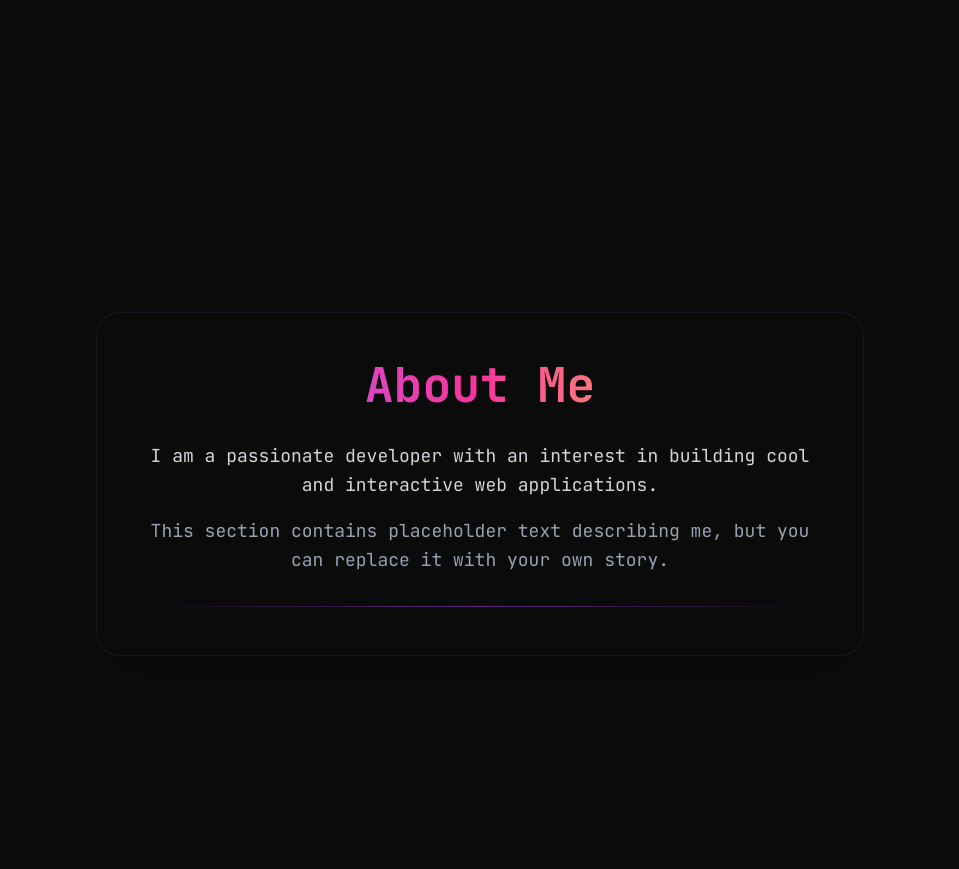
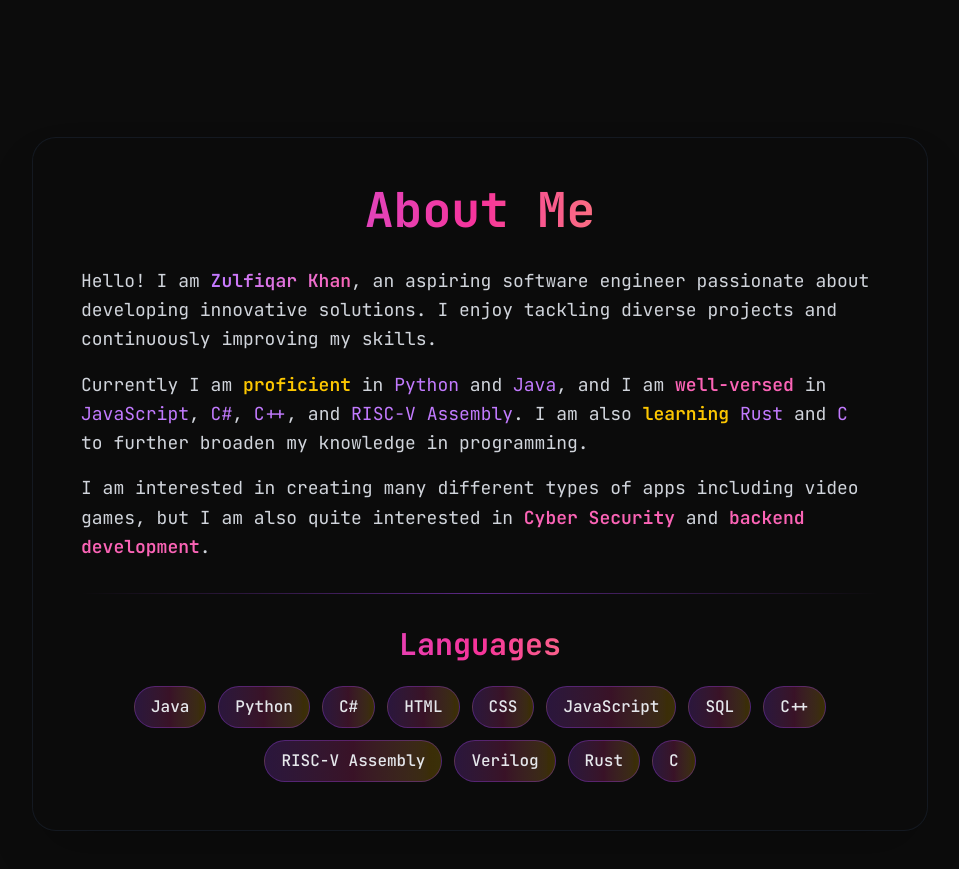
Before and after one commit to ZK-313/Website, a React (Vite) app: page / in a window 1280 px wide. Shown: the part 1580-2449 px from the top of the page, without its empty margins (160-1119 px from the left). Built offline with nearby package versions, Linux system fonts and the light colour scheme.

Commit message:
Edited about me section

```diff
--- a/src/components/About.jsx
+++ b/src/components/About.jsx
@@ -1,26 +1,19 @@
-// export default function About() {
-//   return (
-//     <section
-//       id="about"
-//       className="min-h-screen flex items-center justify-center px-8 py-16 bg-[#3d3d3d]"
-//     >
-//       {/* Panel with background over stars */}
-//       <div className="bg-[#0c0c0c]/80 backdrop-blur-sm p-8 rounded-2xl shadow-lg max-w-2xl text-center">
-//         <h2 className="text-4xl font-bold text-transparent bg-clip-text bg-gradient-to-r from-purple-500 via-pink-500 to-yellow-400 mb-6">
-//           About Me
-//         </h2>
-//         <p className="text-lg text-gray-300 leading-relaxed">
-//           I am a passionate developer with an interest in building cool and
-//           interactive web applications. This section contains placeholder text
-//           describing me, but you can replace it with your own story.
-//         </p>
-//       </div>
-//     </section>
-//   );
-// }
+import { motion } from "framer-motion";
 
-
-import { motion } from "framer-motion";
+const languages = [
+  "Java",
+  "Python",
+  "C#",
+  "HTML",
+  "CSS",
+  "JavaScript",
+  "SQL",
+  "C++",
+  "RISC-V Assembly",
+  "Verilog",
+  "Rust",
+  "C",
+];
 
 export default function About() {
   return (
@@ -34,40 +27,70 @@ export default function About() {
           whileInView={{ opacity: 1, y: 0 }}
           viewport={{ once: true, margin: "-100px" }}
           transition={{ duration: 0.6, ease: "easeOut" }}
-          className="bg-[#0c0c0c]/90 backdrop-blur-xl p-8 md:p-12 rounded-3xl shadow-2xl border border-gray-800/50 max-w-3xl text-center space-y-6"
+          className="bg-[#0c0c0c]/90 backdrop-blur-xl p-8 md:p-12 rounded-3xl shadow-2xl border border-gray-800/50 max-w-4xl w-full space-y-8"
         >
           <motion.h2
             initial={{ opacity: 0, scale: 0.9 }}
             whileInView={{ opacity: 1, scale: 1 }}
             viewport={{ once: true }}
             transition={{ duration: 0.5, delay: 0.2 }}
-            className="text-4xl md:text-5xl font-bold text-transparent bg-clip-text bg-gradient-to-r from-purple-500 via-pink-500 to-yellow-400 mb-8"
+            className="text-4xl md:text-5xl font-bold text-transparent bg-clip-text bg-gradient-to-r from-purple-500 via-pink-500 to-yellow-400 mb-8 text-center"
           >
             About Me
           </motion.h2>
-          <motion.p
+
+          <motion.div
             initial={{ opacity: 0 }}
             whileInView={{ opacity: 1 }}
             viewport={{ once: true }}
             transition={{ duration: 0.6, delay: 0.3 }}
-            className="text-base md:text-lg text-gray-300 leading-relaxed space-y-4"
+            className="text-base md:text-lg text-gray-300 leading-relaxed space-y-4 text-left"
           >
-            <span className="block mb-4">
-              I am a passionate developer with an interest in building cool and
-              interactive web applications.
-            </span>
-            <span className="block text-gray-400">
-              This section contains placeholder text
-              describing me, but you can replace it with your own story.
-            </span>
-          </motion.p>
+            <p className="mb-4">
+              Hello! I am <span className="text-transparent bg-clip-text bg-gradient-to-r from-purple-400 to-pink-400 font-semibold">Zulfiqar Khan</span>, an aspiring software engineer passionate about developing innovative solutions. I enjoy tackling diverse projects and continuously improving my skills.
+            </p>
+            <p className="mb-4">
+              Currently I am <span className="text-yellow-400 font-semibold">proficient</span> in <span className="text-purple-400">Python</span> and <span className="text-purple-400">Java</span>, and I am <span className="text-pink-400 font-semibold">well-versed</span> in <span className="text-purple-400">JavaScript</span>, <span className="text-purple-400">C#</span>, <span className="text-purple-400">C++</span>, and <span className="text-purple-400">RISC-V Assembly</span>. I am also <span className="text-yellow-400 font-semibold">learning</span> <span className="text-purple-400">Rust</span> and <span className="text-purple-400">C</span> to further broaden my knowledge in programming.
+            </p>
+            <p>
+              I am interested in creating many different types of apps including video games, but I am also quite interested in <span className="text-pink-400 font-semibold">Cyber Security</span> and <span className="text-pink-400 font-semibold">backend development</span>.
+            </p>
+          </motion.div>
+
           <motion.div
             initial={{ opacity: 0, width: 0 }}
             whileInView={{ opacity: 1, width: "100%" }}
             viewport={{ once: true }}
             transition={{ duration: 0.8, delay: 0.5 }}
-            className="mt-8 h-px bg-gradient-to-r from-transparent via-purple-500/50 to-transparent"
+            className="h-px bg-gradient-to-r from-transparent via-purple-500/50 to-transparent"
           />
+
+          <motion.div
+            initial={{ opacity: 0, y: 20 }}
+            whileInView={{ opacity: 1, y: 0 }}
+            viewport={{ once: true }}
+            transition={{ duration: 0.6, delay: 0.6 }}
+            className="space-y-4"
+          >
+            <h3 className="text-2xl md:text-3xl font-bold text-transparent bg-clip-text bg-gradient-to-r from-purple-500 via-pink-500 to-yellow-400 text-center mb-6">
+              Languages
+            </h3>
+            <div className="flex flex-wrap gap-3 justify-center">
+              {languages.map((lang, index) => (
+                <motion.span
+                  key={lang}
+                  initial={{ opacity: 0, scale: 0.8 }}
+                  whileInView={{ opacity: 1, scale: 1 }}
+                  viewport={{ once: true }}
+                  transition={{ duration: 0.3, delay: 0.7 + index * 0.05 }}
+                  whileHover={{ scale: 1.1, y: -2 }}
+                  className="px-4 py-2 text-sm md:text-base bg-gradient-to-r from-purple-500/20 via-pink-500/20 to-yellow-400/20 text-gray-200 rounded-full border border-purple-500/30 hover:border-purple-500/60 hover:shadow-lg hover:shadow-purple-500/20 transition-all duration-300 font-medium"
+                >
+                  {lang}
+                </motion.span>
+              ))}
+            </div>
+          </motion.div>
         </motion.div>
       </div>
     </section>
```
